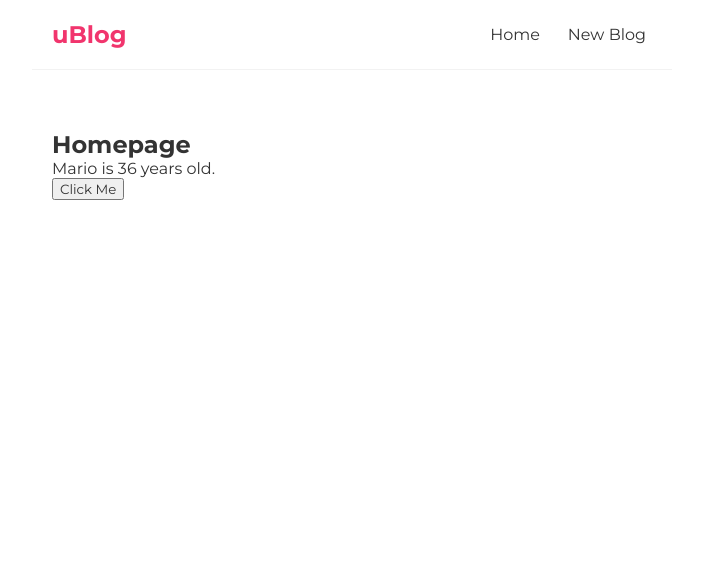
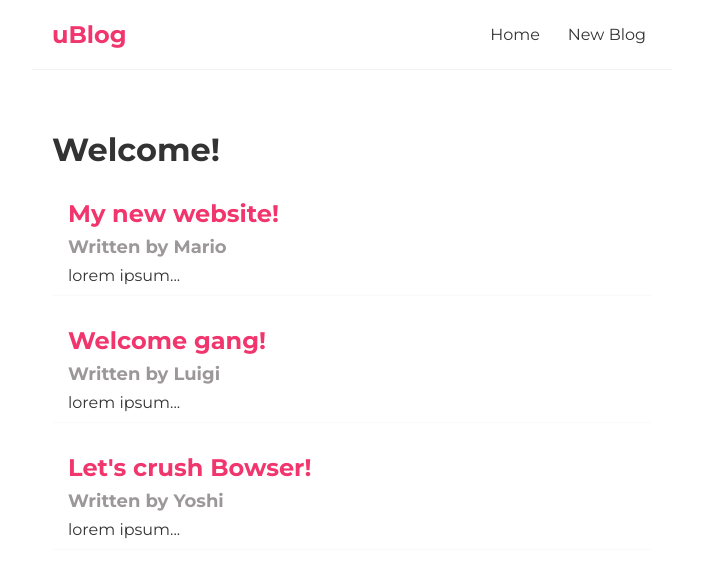
Before and after one commit to hblake3/ReactBlog, a React (Create React App) app: page / in a window 1280 px wide. Shown: the top 576 px of the page, without its empty margins (288-991 px from the left). Built offline with nearby package versions, Linux system fonts and the light colour scheme.

Commit message:
add blog state, test blog posts/mapping | update css

```diff
--- a/src/Home.js
+++ b/src/Home.js
@@ -1,21 +1,27 @@
 import { useState } from "react";
 
 const Home = () => {
-    const [name, setName] = useState('Mario');
-    const [age, setAge] = useState(36);
+    const [blogs, setBlogs] = useState([
+        {title: 'My new website!', body: 'lorem ipsum...', author: 'Mario', id: 1},
+        {title: 'Welcome gang!', body: 'lorem ipsum...', author: 'Luigi', id: 2},
+        {title: 'Let\'s crush Bowser!', body: 'lorem ipsum...', author: 'Yoshi', id: 3}
+    ]);
 
-    const handleClick = (e) => {
-        setName(name === 'Mario' ? 'Luigi' : 'Mario');
-        setAge(name ==='Mario' ? 24 : 26);
-    }
 
-    return (
+    return(
         <div className="home">
-            <h2>Homepage</h2>
-            <p>{name} is {age} years old.</p>
-            <button onClick={handleClick}>Click Me</button>
+            <h1>Welcome!</h1>
+
+            {blogs.map((blog) => (
+                <div className="blog-preview" key={blog.id}>
+                    <h2>{blog.title}</h2>
+                    <h3>Written by {blog.author}</h3>
+                    <p>{blog.body}</p>
+                </div>
+            ))}
+
         </div>
-     );
+    );
 }
 
 export default Home;
--- a/src/index.css
+++ b/src/index.css
@@ -33,3 +33,26 @@
     margin: 40px auto;
     padding: 20px;
   }
+
+  /* blog previews / lists */
+  .blog-preview{
+    padding: 10px 16px;
+    margin: 20px 0;
+    border-bottom: 1px solid #fafafa;
+  }
+
+  .blog-preview:hover{
+    box-shadow: 1px 3px 5px rgba(0, 0, 0, .1);
+  }
+
+  .blog-preview h2{
+    font-size: 24px;
+    color: #f1356d;
+    margin-bottom: 8px;
+  }
+
+  .blog-preview h3{
+    font-size: 18px;
+    color: #9c9899;
+    margin-bottom: 8px;
+  }
```
